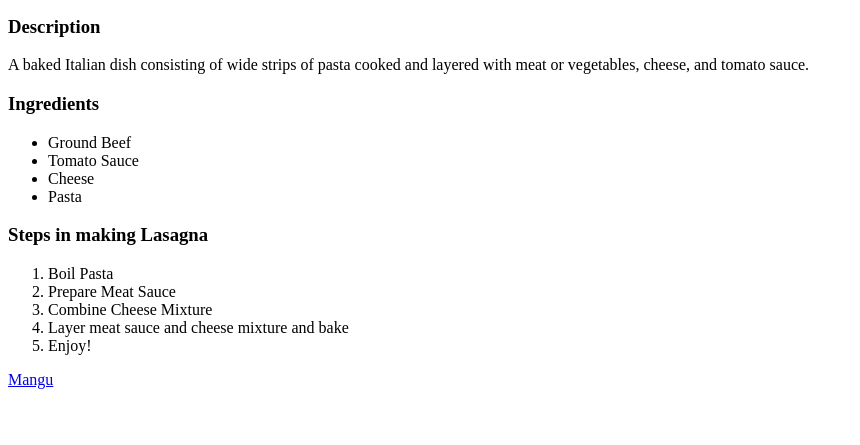
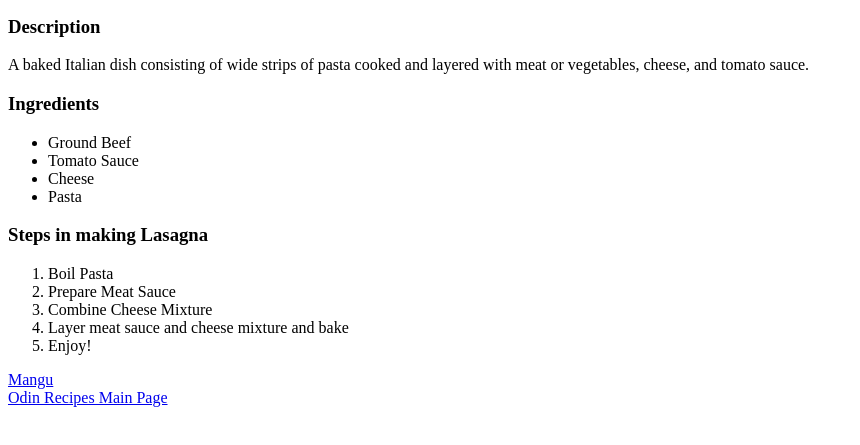
Before and after one commit to BladNunez/odin-recipes, a plain HTML site: page recipes/lasagna.html in a window 1280 px wide. Shown: the part 101-546 px from the top of the page, without its empty margins (0-860 px from the left). Drawn offline with Linux system fonts and the light colour scheme.

Commit message:
add link in mangu.html point back to main page webpage

```diff
--- a/recipes/lasagna.html
+++ b/recipes/lasagna.html
@@ -33,5 +33,7 @@
       <li>Enjoy!</li>
     </ol>
     <a href="mangu.html">Mangu</a>
+    <br />
+    <a href="../index.html"> Odin Recipes Main Page</a>
   </body>
 </html>
```
